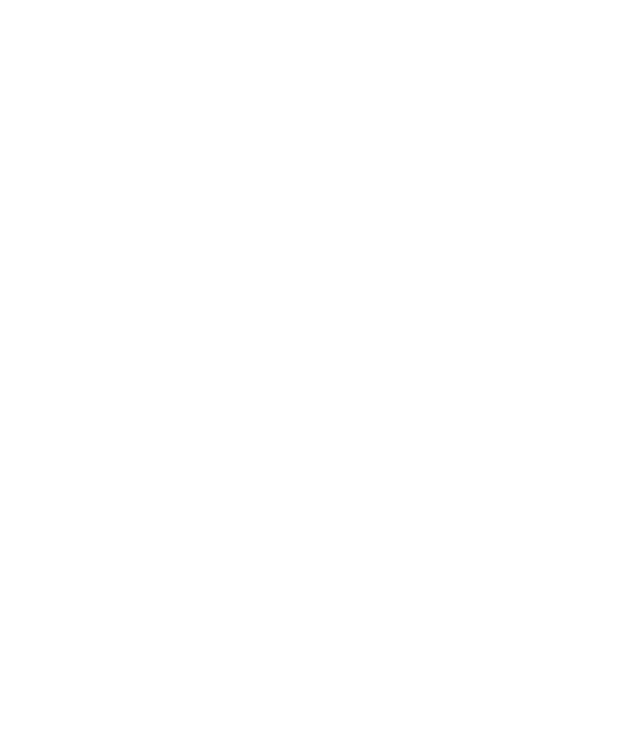
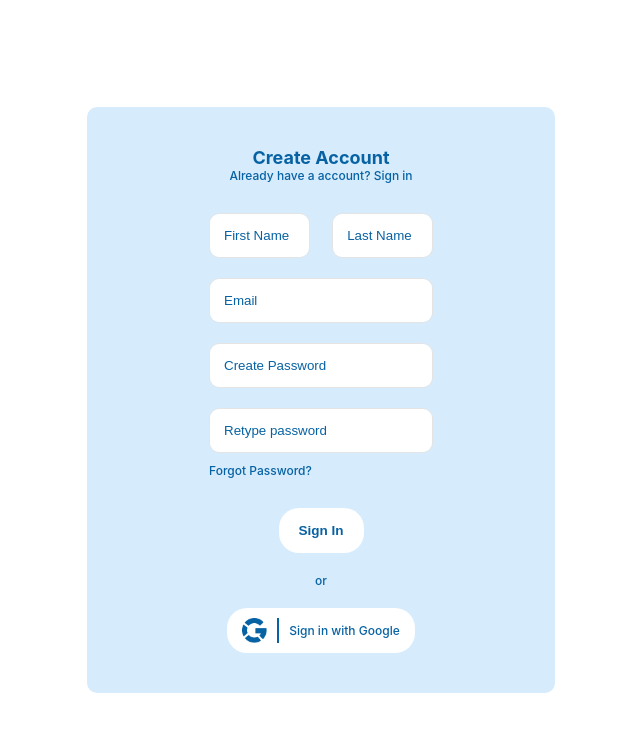
Before and after one commit to Prajwalbasti/SIH2022, a React (Create React App) app: page /register in a window 1280 px wide. Before the commit this address had no page. Shown: the top 732 px of the page, without its empty margins (319-959 px from the left). Built offline with nearby package versions, Linux system fonts and the light colour scheme; what xlsx would draw is missing.

Commit message:
LOGIN + REGISTER page

```diff
--- a/src/App.css
+++ b/src/App.css
@@ -8,3 +8,24 @@
   --blue1: #d6ecfd;
   --blue2: #0762A3;
 }
+
+
+body{
+  font-size: 16px;
+}
+
+@media only screen and (max-width: 1280px) {
+  body {
+    font-size: 12px !important;
+  }
+}
+@media only screen and (max-width: 1000px) {
+  body {
+    font-size: 11px !important;
+  }
+}
+@media only screen and (max-width: 1600px) {
+  body {
+    font-size: 13px;
+  }
+}
--- /dev/null
+++ b/src/Components/Input/Input.jsx
@@ -0,0 +1,13 @@
+import React from 'react'
+import "./Input.scss"
+
+function Input({type, name, onChange, placeholder}) {
+  return (
+    <div className='input_group'>
+        <input type= {type} class="form-control" placeholder={placeholder} onChange={(e) => onChange(e) } />
+    </div>
+  )
+}
+
+
+export default Input
--- /dev/null
+++ b/src/Components/Input/Input.scss
@@ -0,0 +1,33 @@
+.input_group{
+
+    border-radius: 10px;
+    overflow: hidden;
+    border: solid 1px var(--gray1);
+    margin: 10px 0;
+    width: 100%;
+
+
+    input{
+        width: 100%;
+        padding: 14px;
+        border: 0px;
+        outline: none;
+
+        &::placeholder {
+            color: var(--blue2);
+            opacity: 1; /* Firefox */
+            font-weight: 500;
+            font-size: 1em;
+          }
+
+          &:-ms-input-placeholder { /* Internet Explorer 10-11 */
+           color: var(--blue2);
+          }
+
+          &::-ms-input-placeholder { /* Microsoft Edge */
+           color: var(--blue2);
+          }
+
+    }
+
+}
--- a/src/Components/Upload/Upload.jsx
+++ b/src/Components/Upload/Upload.jsx
@@ -63,7 +63,6 @@
           <FileShow setData={setData} file={file} />
         </div> : null }
 
-
     </div>
   )
 }
--- /dev/null
+++ b/src/Pages/Login/Login.jsx
@@ -0,0 +1,57 @@
+import React, {useState} from 'react'
+import Input from '../../Components/Input/Input'
+import "./Login.scss"
+import visibility from "../../Assets/Vector.png"
+import google from "../../Assets/Google.png"
+
+
+function Login() {
+
+    const [email, setEmail] = useState()
+    const [password, setPassword] = useState()
+
+
+  return (
+    <div className='login'>
+        <div className="content">
+            <h2>
+                Welcome Back
+            </h2>
+
+        <div className="form">
+
+
+                <div class="input_section">
+                    <Input type="text" placeholder="Email" onChange={(e) => setEmail(e.target.value)} />
+                </div>
+                <div className="input_section">
+                <Input type="password" placeholder="Password" onChange={(e) => setPassword(e.target.value)} />
+                <img src={visibility} />
+                </div>
+                <div className="forgot">
+            <a>Forgot Password?</a>
+        </div>
+        </div>
+
+
+
+        <button className='signin'>
+            Sign In
+        </button>
+
+        <p className='mt-1'>New here? Create account</p>
+
+
+        <p className='mt-1' >or</p>
+
+        <div className="s-google mt-1">
+            <img src={google} alt="google image" />
+            <p>Sign in with Google</p>
+        </div>
+
+        </div>
+    </div>
+  )
+}
+
+export default Login
--- /dev/null
+++ b/src/Pages/Login/Login.scss
@@ -0,0 +1,86 @@
+.login {
+    min-width: 100vw;
+    min-height: 100vh;
+    display: flex;
+    align-items: center;
+    justify-content: center;
+
+    .content {
+        width: 35%;
+        background-color: var(--blue1);
+        padding: 40px 10px;
+        border-radius: 10px;
+        display: flex;
+        flex-direction: column;
+        align-items: center;
+
+        h2{
+            color: var(--blue2);
+        }
+
+        .form {
+            width: 50%;
+            margin: 20px 0;
+        }
+
+        .input_section {
+            width: 100%;
+            display: flex;
+            position: relative;
+            align-items: center;
+
+            img{
+                position: absolute;
+                right: 10px;
+                width: 20px;
+            }
+        }
+
+        .forgot{
+            width: 50%;
+            color: var(--blue2);
+            font-weight: 500;
+        }
+
+        .signin{
+            padding: 15px 20px;
+            margin: 10px;
+            background-color: white;
+            border-radius: 20px;
+            border: 0;
+            color: var(--blue2);
+            font-weight: 600;
+            font-size: 1.125em;
+            cursor: pointer;
+        }
+
+        p{
+            color: var(--blue2);
+            font-weight: 500;
+        }
+
+        .s-google{
+            display: flex;
+            align-items: center;
+            background-color: white;
+            border-radius: 20px;
+            padding: 10px 15px;
+            margin-top: 20px;
+
+            img{
+                width: 25px;
+                padding-right: 10px;
+                border-right: solid 2px var(--blue2);
+            }
+
+            p{
+                padding-left: 10px;
+                color: var(--blue2);
+            }
+        }
+    }
+}
+
+.mt-1{
+    margin-top: 10px;
+}
--- /dev/null
+++ b/src/Pages/Register/Register.jsx
@@ -0,0 +1,76 @@
+import React,{useState} from 'react'
+import "./Register.scss"
+import google from "../../Assets/Google.png"
+import Input from '../../Components/Input/Input'
+
+
+function Register() {
+
+    const [email, setEmail] = useState()
+    const [password, setPassword] = useState()
+    const [fName, setFName] = useState()
+    const [lName, setLName] = useState()
+
+
+
+
+
+
+
+  return (
+    <div className='register'>
+        <div className="content">
+            <h2>
+                Create Account
+            </h2>
+            <p>Already have a account? Sign in</p>
+
+        <div className="form">
+
+                <div className="name_sec">
+                <div class="input_section">
+                    <Input type="text" placeholder="First Name" onChange={(e) => setFName(e.target.value)} />
+                </div>
+                <div class="input_section">
+                    <Input type="text" placeholder="Last Name" onChange={(e) => setLName(e.target.value)} />
+                </div>
+                </div>
+
+
+
+                <div class="input_section">
+                    <Input type="text" placeholder="Email" onChange={(e) => setEmail(e.target.value)} />
+                </div>
+                <div className="input_section">
+                <Input type="password" placeholder="Create Password" onChange={(e) => setPassword(e.target.value)} />
+                </div>
+
+                <div className="input_section">
+                <Input type="password" placeholder="Retype password" onChange={(e) => setPassword(e.target.value)} />
+                </div>
+
+                <div className="forgot">
+            <a>Forgot Password?</a>
+        </div>
+        </div>
+
+
+
+        <button className='signin'>
+            Sign In
+        </button>
+
+
+        <p className='mt-1' >or</p>
+
+        <div className="s-google mt-1">
+            <img src={google} alt="google image" />
+            <p>Sign in with Google</p>
+        </div>
+
+        </div>
+    </div>
+  )
+}
+
+export default Register
--- /dev/null
+++ b/src/Pages/Register/Register.scss
@@ -0,0 +1,90 @@
+.register {
+    min-width: 100vw;
+    min-height: 100vh;
+    display: flex;
+    align-items: center;
+    justify-content: center;
+
+    .content {
+        width: 35%;
+        background-color: var(--blue1);
+        padding: 40px 10px;
+        border-radius: 10px;
+        display: flex;
+        flex-direction: column;
+        align-items: center;
+
+        h2{
+            color: var(--blue2);
+        }
+
+        .form {
+            width: 50%;
+            margin: 20px 0;
+
+            .name_sec{
+                display: flex;
+                justify-content: space-between;
+                .input_section{
+                    width: 45%;
+                }
+            }
+        }
+
+        .input_section {
+            width: 100%;
+            display: flex;
+            position: relative;
+            align-items: center;
+
+            img{
+                position: absolute;
+                right: 10px;
+                width: 20px;
+            }
+        }
+
+        .forgot{
+            width: 50%;
+            color: var(--blue2);
+            font-weight: 500;
+        }
+
+        .signin{
+            padding: 15px 20px;
+            margin: 10px;
+            background-color: white;
+            border-radius: 20px;
+            border: 0;
+            color: var(--blue2);
+            font-weight: 600;
+            font-size: 1.125em;
+            cursor: pointer;
+        }
+
+        p{
+            color: var(--blue2);
+            font-weight: 500;
+        }
+
+        .s-google{
+            display: flex;
+            align-items: center;
+            background-color: white;
+            border-radius: 20px;
+            padding: 10px 15px;
+            margin-top: 20px;
+
+            img{
+                width: 25px;
+                padding-right: 10px;
+                border-right: solid 2px var(--blue2);
+            }
+
+            p{
+                padding-left: 10px;
+                color: var(--blue2);
+            }
+        }
+    }
+}
--- a/src/Routes/Router.js
+++ b/src/Routes/Router.js
@@ -9,6 +9,8 @@
 import TablePage from '../Pages/TablePage/TablePage';
 import Upload from '../Components/Upload/Upload';
 import UploadedFiles from '../Pages/UploadedFiles/UploadedFiles';
+import Login from '../Pages/Login/Login';
+import Register from '../Pages/Register/Register';
 
 function Router() {
 
@@ -20,6 +22,9 @@
                 <Route path="table" element={<TablePage data={data} />}></Route>
                 <Route path="upload" element={<Upload setData={setData}/>}></Route>
                 <Route path="uploaded" element={<UploadedFiles />}></Route>
+                <Route path="login" element={<Login />}></Route>
+                <Route path="register" element={<Register />}></Route>
+
             </Routes>
         </div>
     )
```
Also changed, not shown: src/Assets/Google.png (added), src/Assets/Vector.png (added).
